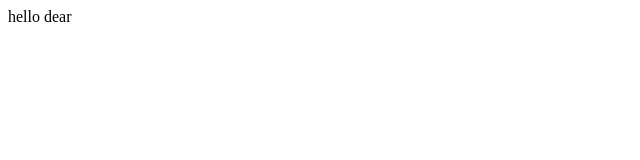
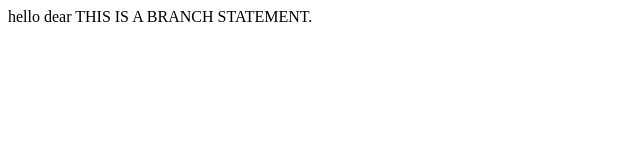
Before and after one commit to harshav01/Kumar.com, a plain HTML site: page index.html in a window 1280 px wide. Shown: the whole page, without its empty margins (0-640 px from the left). Drawn offline with Linux system fonts and the light colour scheme.

Commit message:
Update index.html

```diff
--- a/index.html
+++ b/index.html
@@ -8,5 +8,6 @@
 </head>
 <body>
     hello dear
+    THIS IS A BRANCH STATEMENT.
 </body>
 </html>
```
